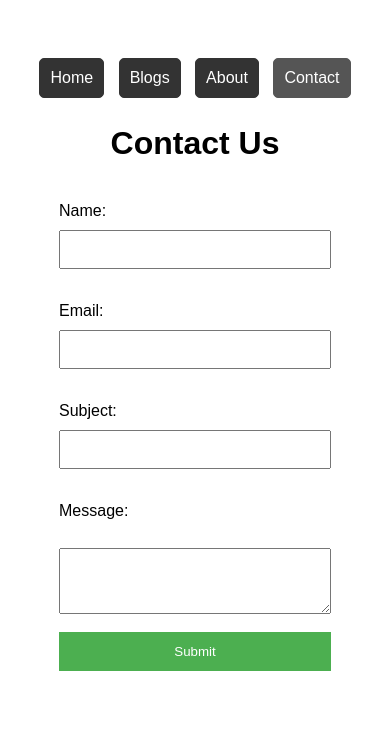
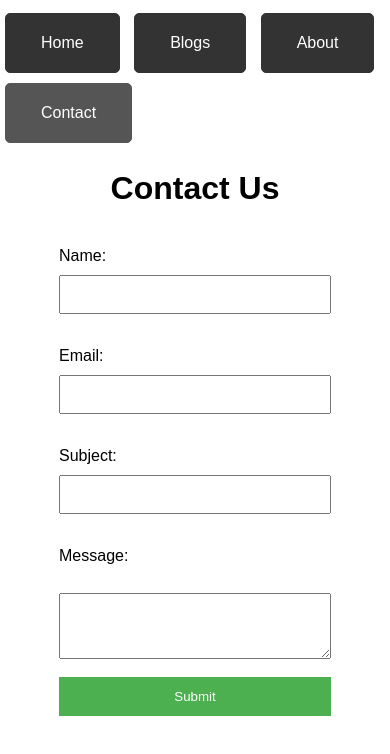
Before and after one commit to Noroff-FEU-Assignments/project-exam-1-OH2021, a plain HTML site: page contact.html in a window 390 px wide. Drawn offline with Linux system fonts and the light colour scheme.

Commit message:
Add files via upload

```diff
--- a/css/contact-style.css
+++ b/css/contact-style.css
@@ -98,4 +98,12 @@ button {
     form {
         max-width: 80%;
     }
+
+    .website-buttons {
+        padding: 20px 35px;
+    }
+
+    .active-button {
+        padding: 20px 35px;
+    }
 }
```
